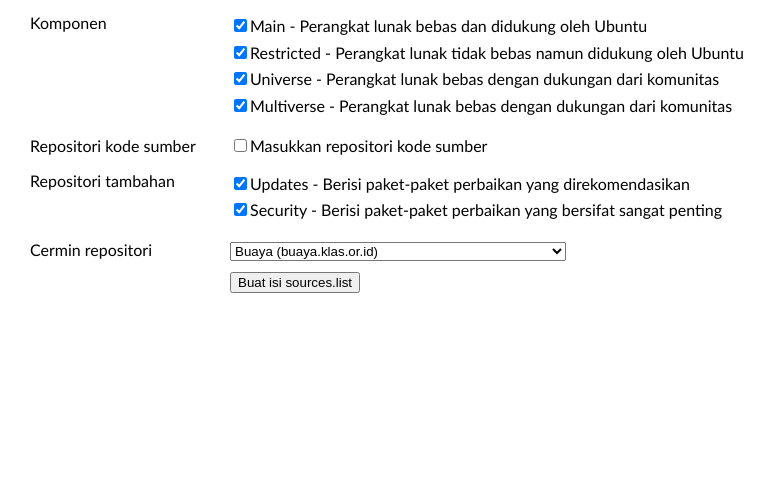
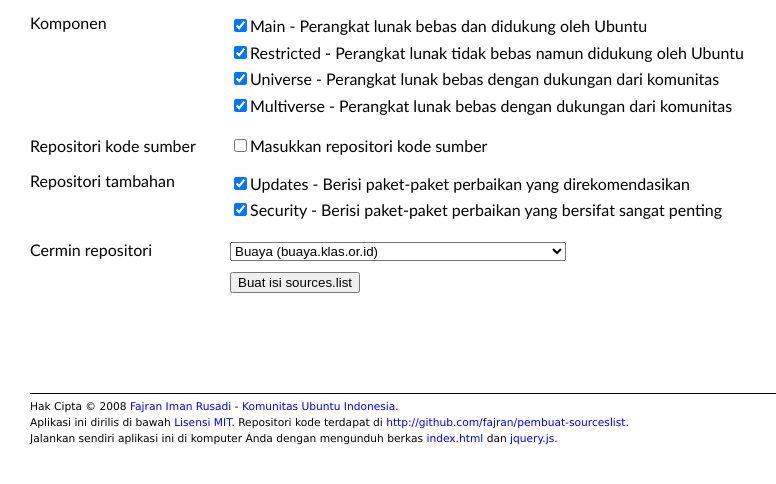
Before and after one commit to fajran/pembuat-sourceslist, a plain HTML site: page index.html in a window 1280 px wide. Shown: the part 104-588 px from the top of the page, without its empty margins (0-776 px from the left). Drawn offline with Linux system fonts and the light colour scheme.

Commit message:
Add footer

```diff
--- a/index.html
+++ b/index.html
@@ -57,6 +57,7 @@ var dists = {
 var dist_default = "hardy";
 
 $(document).ready(function() {
+
 	$('#mirror').change(function() {
 		if ($(this).val() == "+lainlain") {
 			$('#mirror-etc').show();
@@ -239,6 +240,25 @@ pre {
 form {
 	margin-bottom: 50px;
 }
+
+#footer {
+	font-size: 8pt;
+	font-family: verdana, sans-serif;
+	border-top: 1px solid black;
+	margin-top: 100px;
+	padding-top: 5px;
+}
+#footer p {
+	margin: 0px;
+	line-height: 12pt;
+}
+a {
+	color: blue;
+	text-decoration: none;
+}
+a:hover {
+	color: red
+}
 -->
 </style>
 </head><body><div id="c">
@@ -286,4 +306,10 @@ form {
 	bersangkutan untuk informasi lebih lanjut.</p>
 </div>
 
+<div id="footer">
+	<p>Hak Cipta &copy; 2008 <a href="http://fajran.web.id">Fajran Iman Rusadi</a> - <a href="http://www.ubuntu-id.org">Komunitas Ubuntu Indonesia</a>.</p>
+	<p>Aplikasi ini dirilis di bawah <a href="http://www.opensource.org/licenses/mit-license.php">Lisensi MIT</a>. Repositori kode terdapat di <a href="http://github.com/fajran/pembuat-sourceslist">http://github.com/fajran/pembuat-sourceslist</a>.</p>
+	<p>Jalankan sendiri aplikasi ini di komputer Anda dengan mengunduh berkas <a href="index.html">index.html</a> dan <a href="jquery.js">jquery.js</a>.</p>
+</div>
+
 </div></body></html>
```
